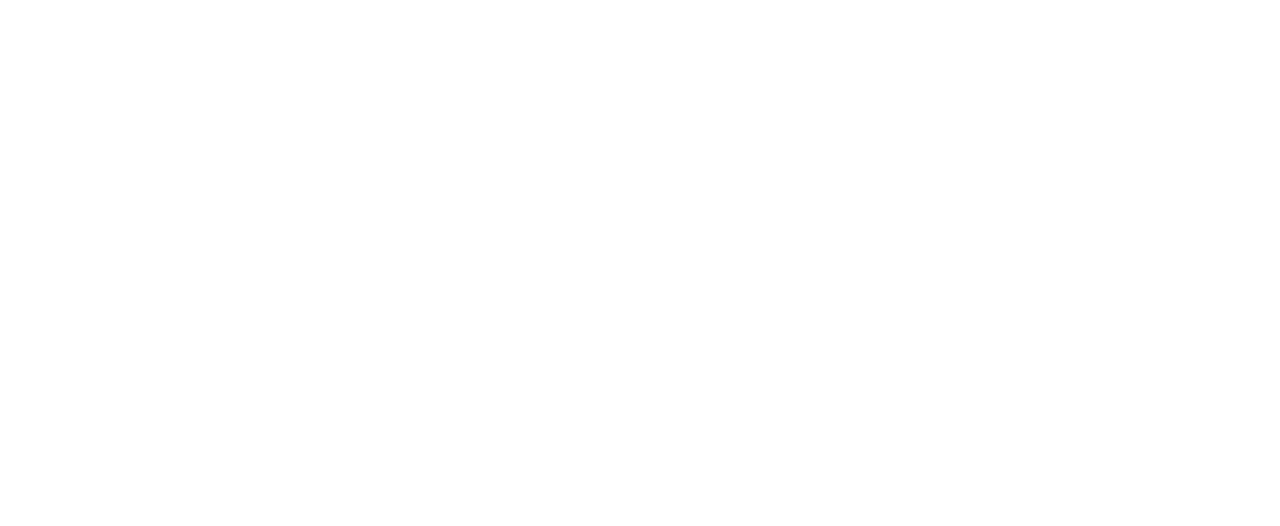
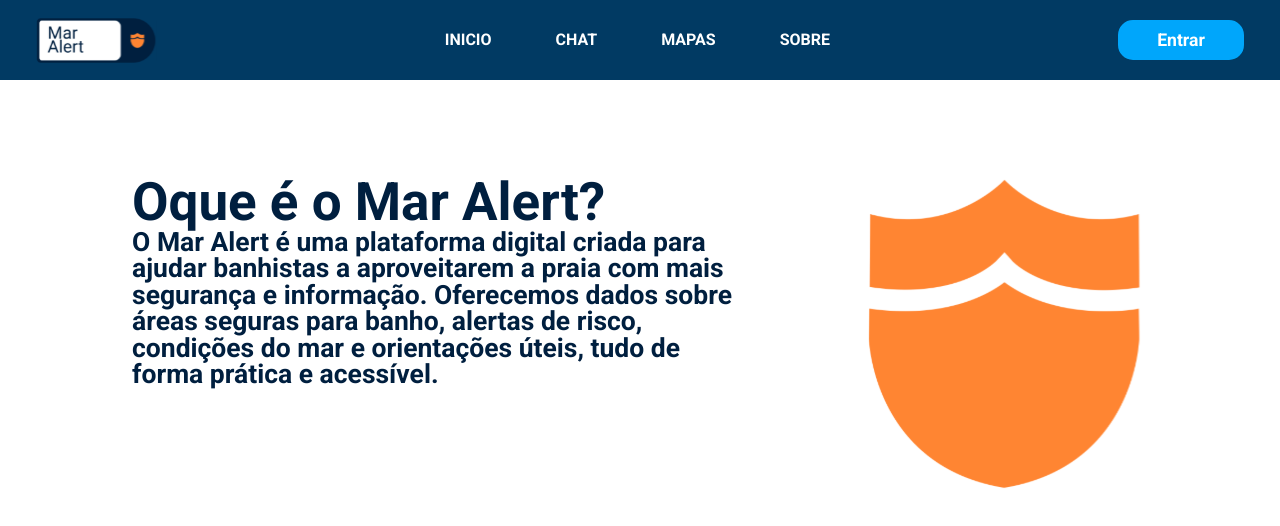
Before and after one commit to victorsimasdev/react-riseup, a React (Vite) app: page /areas-de-risco in a window 1280 px wide. Before the commit this address had no page. Shown: the top 526 px of the page. Built offline with nearby package versions, Linux system fonts and the light colour scheme.

Commit message:
feat: Adiciona pagina de areas de risco

```diff
--- a/src/components/Header.jsx
+++ b/src/components/Header.jsx
@@ -31,7 +31,7 @@
           </button>
           {isDropdownOpen && (
             <div className="p-[0.25rem] w-[12rem] absolute mt-2 bg-white text-black rounded-[15px] shadow-lg z-50 min-w-[160px] before:content-[''] before:absolute before:top-[-8px] before:left-6 before:border-x-8 before:border-b-8 before:border-x-transparent before:border-b-white ">
-              <Link to="/" className="block px-4 py-2 hover:bg-blue-100 rounded-t-[15px]">Áreas de risco</Link>
+              <Link to="/areas-de-risco" className="block px-4 py-2 hover:bg-blue-100 rounded-t-[15px]">Áreas de risco</Link>
               <Link to="/tabua-de-mares" className="block px-4 py-2 hover:bg-blue-100">Tábua de marés</Link>
               <Link to="/primeiros-socorros" className="block px-4 py-2 hover:bg-blue-100 rounded-b-[15px]">Primeiros Socorros</Link>
             </div>
--- /dev/null
+++ b/src/pages/AreaDeRiscoPage.jsx
@@ -0,0 +1,31 @@
+import { Header } from "../components/Header";
+import LogoProjeto from '../assets/images/logo.svg';
+
+function AreaDeRiscoPage() {
+  return (
+    <div>
+      <Header />
+      <div className="pt-[80px]">
+        <div className="flex mt-[6rem] justify-evenly">
+          <div className="w-[37.6rem]">
+            <h1 className="text-[color:var(--text,#001F3F)] font-roboto text-[3.31181rem] not-italic font-semibold leading-none">
+              Oque é o Mar Alert?
+            </h1>
+            <p className="text-[color:var(--text,#001F3F)] font-roboto text-[1.65594rem] not-italic font-semibold leading-none">
+              O Mar Alert é uma plataforma digital criada para ajudar banhistas
+              a aproveitarem a praia com mais segurança e informação. Oferecemos
+              dados sobre áreas seguras para banho, alertas de risco, condições
+              do mar e orientações úteis, tudo de forma prática e acessível.
+            </p>
+          </div>
+          <img className='h-[20rem]' src={ LogoProjeto } alt="Logo do site" />
+        </div>
+        <div>
+
+        </div>
+      </div>
+    </div>
+  );
+}
+
+export default AreaDeRiscoPage;
--- a/src/routes/AppRoutes.jsx
+++ b/src/routes/AppRoutes.jsx
@@ -4,6 +4,7 @@
 import LoginPage from '../pages/LoginPage';
 import PrimeirosSocorrosPage from '../pages/PrimeirosSocorrosPage';
 import TabuaDeMaresPage from '../pages/tabuaDeMaresPage';
+import AreaDeRiscoPage from '../pages/AreaDeRiscoPage';
 
 function AppRoutes() {
   return (
@@ -13,6 +14,7 @@
         <Route path="/chat-page" element={<ChatPage />} />
         <Route path="/primeiros-socorros" element={<PrimeirosSocorrosPage />} />
         <Route path="/tabua-de-mares" element={<TabuaDeMaresPage />} />
+        <Route path="/areas-de-risco" element={<AreaDeRiscoPage />} />
         <Route path="/login" element={<LoginPage />} />
       </Routes>
     </Router>
```
